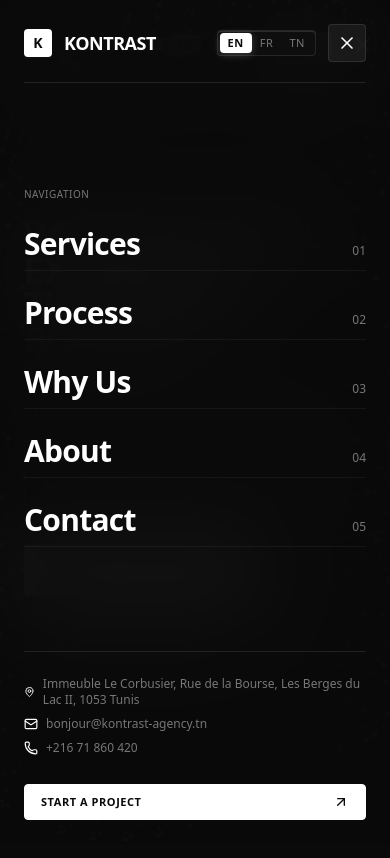
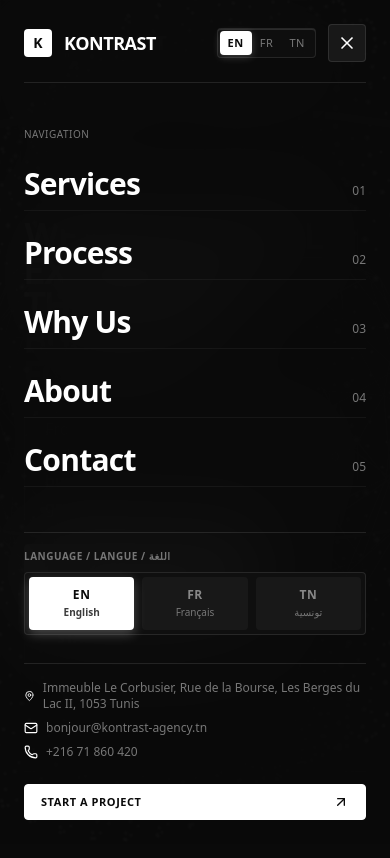
Before and after one commit to samaalibassem123/Marketing-agency, a Next.js app: page / in a window 390 px wide. Both pictures are taken after a click on the button "Toggle navigation menu". Shown: the top 858 px of the page. Built offline with nearby package versions, Linux system fonts and the light colour scheme.

Commit message:
fix(responsive): make language switcher fully responsive across mobile, tablet, and desktop

```diff
--- a/src/components/layout/LanguageSwitcher.tsx
+++ b/src/components/layout/LanguageSwitcher.tsx
@@ -6,22 +6,64 @@ import { Language } from "@/data/translations";
 
 interface LanguageSwitcherProps {
   className?: string;
+  variant?: "compact" | "full";
 }
 
-const LANGUAGES: { code: Language; label: string; full: string }[] = [
-  { code: "en", label: "EN", full: "English" },
-  { code: "fr", label: "FR", full: "Français" },
-  { code: "tn", label: "TN", full: "تونسية" },
+const LANGUAGES: { code: Language; label: string; full: string; native: string }[] = [
+  { code: "en", label: "EN", full: "English", native: "English" },
+  { code: "fr", label: "FR", full: "Français", native: "Français" },
+  { code: "tn", label: "TN", full: "تونسية", native: "تونسية" },
 ];
 
-export default function LanguageSwitcher({ className = "" }: LanguageSwitcherProps) {
+export default function LanguageSwitcher({
+  className = "",
+  variant = "compact",
+}: LanguageSwitcherProps) {
   const { language, setLanguage } = useLanguage();
+
+  if (variant === "full") {
+    return (
+      <div
+        role="group"
+        aria-label="Language selection"
+        className={`grid grid-cols-3 gap-2 w-full p-1 rounded-sm bg-[#111111]/90 backdrop-blur-md border border-white/10 ${className}`}
+      >
+        {LANGUAGES.map((lang) => {
+          const isActive = language === lang.code;
+          return (
+            <button
+              key={lang.code}
+              type="button"
+              onClick={() => setLanguage(lang.code)}
+              aria-pressed={isActive}
+              className={`flex flex-col items-center justify-center py-2.5 px-2 rounded-sm transition-all duration-200 cursor-pointer touch-manipulation select-none ${
+                isActive
+                  ? "bg-white text-[#0A0A0A] font-bold shadow-[0_4px_12px_rgba(255,255,255,0.25)]"
+                  : "bg-white/[0.04] text-[#888888] hover:text-white hover:bg-white/[0.08]"
+              }`}
+            >
+              <span className="text-xs font-extrabold uppercase tracking-wider">
+                {lang.label}
+              </span>
+              <span
+                className={`text-[10px] mt-0.5 ${
+                  isActive ? "text-[#0A0A0A]/80 font-semibold" : "text-[#777777]"
+                }`}
+              >
+                {lang.native}
+              </span>
+            </button>
+          );
+        })}
+      </div>
+    );
+  }
 
   return (
     <div
       role="group"
       aria-label="Language selection"
-      className={`inline-flex items-center p-0.5 rounded-sm bg-[#111111]/80 backdrop-blur-md border border-white/10 shadow-[inset_0_1px_0_0_rgba(255,255,255,0.12)] ${className}`}
+      className={`inline-flex items-center p-0.5 rounded-sm bg-[#111111]/80 backdrop-blur-md border border-white/10 shadow-[inset_0_1px_0_0_rgba(255,255,255,0.12)] shrink-0 select-none ${className}`}
     >
       {LANGUAGES.map((lang) => {
         const isActive = language === lang.code;
@@ -32,7 +74,7 @@ export default function LanguageSwitcher({ className = "" }: LanguageSwitcherPro
             onClick={() => setLanguage(lang.code)}
             title={lang.full}
             aria-pressed={isActive}
-            className={`px-2 py-0.5 text-[11px] uppercase tracking-wider rounded-sm transition-all duration-200 cursor-pointer ${
+            className={`px-2 sm:px-2.5 py-1 text-[11px] sm:text-xs uppercase tracking-wider rounded-sm transition-all duration-200 cursor-pointer touch-manipulation ${
               isActive
                 ? "bg-white text-[#0A0A0A] font-bold shadow-[0_2px_8px_rgba(255,255,255,0.2)]"
                 : "text-[#777777] hover:text-white font-medium"
--- a/src/components/layout/MobileMenu.tsx
+++ b/src/components/layout/MobileMenu.tsx
@@ -84,8 +84,16 @@ export default function MobileMenu({
             ))}
           </div>
 
+          {/* Language Selection Section in Mobile Drawer */}
+          <div className="py-4 border-t border-white/10">
+            <span className="text-[10px] uppercase tracking-wider text-[#777777] block mb-2 font-semibold">
+              Language / Langue / اللغة
+            </span>
+            <LanguageSwitcher variant="full" />
+          </div>
+
           {/* Bottom Coordinates & Direct CTA */}
-          <div className="pt-6 border-t border-white/10 flex flex-col gap-5">
+          <div className="pt-4 border-t border-white/10 flex flex-col gap-4">
             <div className="grid grid-cols-1 gap-2 text-xs text-[#777777]">
               <div className="flex items-center gap-2">
                 <MapPin className="w-3.5 h-3.5 text-white" />
--- a/src/components/layout/Navbar.tsx
+++ b/src/components/layout/Navbar.tsx
@@ -86,8 +86,8 @@ export default function Navbar() {
             })}
           </nav>
 
-          {/* Right CTA + Language Switcher */}
-          <div className="hidden lg:flex items-center gap-4">
+          {/* Right CTA + Language Switcher (Desktop & Tablet) */}
+          <div className="hidden md:flex items-center gap-3 lg:gap-4 shrink-0">
             <LanguageSwitcher />
 
             <MagneticButton>
@@ -100,24 +100,25 @@ export default function Navbar() {
             </MagneticButton>
           </div>
 
-          {/* Mobile Menu Button + Switcher */}
-          <div className="flex items-center gap-2.5 md:hidden">
+          {/* Mobile Menu Controls */}
+          <div className="flex md:hidden items-center gap-2 shrink-0">
             <LanguageSwitcher />
 
-            <Link href="/#contact">
-              <Button size="sm" className="h-8 px-3 text-[11px]">
+            <Link href="/#contact" className="hidden sm:inline-flex">
+              <Button size="sm" className="h-8 px-2.5 text-[11px]">
                 {t.nav.letsTalk}
               </Button>
             </Link>
+
             <button
               onClick={() => setMobileMenuOpen(!mobileMenuOpen)}
-              className="p-2 text-white bg-white/[0.06] backdrop-blur-sm border border-white/10 rounded-sm hover:bg-white/[0.12] transition-colors"
+              className="p-2 text-white bg-white/[0.06] backdrop-blur-sm border border-white/10 rounded-sm hover:bg-white/[0.12] transition-colors shrink-0 cursor-pointer"
               aria-label="Toggle navigation menu"
             >
               {mobileMenuOpen ? (
-                <X className="w-6 h-6" />
+                <X className="w-5 h-5" />
               ) : (
-                <Menu className="w-6 h-6" />
+                <Menu className="w-5 h-5" />
               )}
             </button>
           </div>
```
